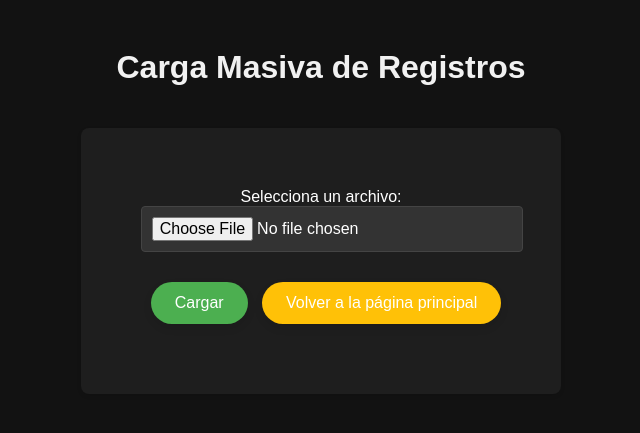
After one commit to misterfores1/App-Generar-Certificados-Python, a Flask app: page /carga_masiva in a window 1280 px wide. The commit adds this page. Shown: the top 433 px of the page, without its empty margins (319-959 px from the left). Run offline with Flask 3, Linux system fonts and the light colour scheme.

Commit message:
act. final

```diff
--- a/app.py
+++ b/app.py
@@ -1,9 +1,10 @@
-import sqlite3
-
 from flask import Flask, render_template, request, send_file, redirect, url_for, session, flash
 from fpdf import FPDF
 from datetime import datetime
 from PIL import Image
+import sqlite3
+import csv
+import os
 
 
 
@@ -15,7 +16,7 @@ app.secret_key = "mi_clave_secreta"
 
 # Función para conectar con la base de datos
 def conectar_bd():
-    connection = sqlite3.connect("certificados.db")
+    connection = sqlite3.connect("main.db")
     connection.row_factory = sqlite3.Row  # Para usar nombres de columnas en las filas
     return connection
 
@@ -71,17 +72,13 @@ def generar_certificado():
     # Documento en tamaño pequeño
     pdf_temp.set_font("Helvetica", size=14)  # Fuente, tamaño 14
     pdf_temp.set_xy(50, 150)  # Ajusta las coordenadas donde aparecerá el texto
-    pdf_temp.cell(30, 10, f"Documento: {documento}", align="C")
+    pdf_temp.cell(110, 50, f"Documento: {documento}", align="C")
 
     # Curso en tamaño mediano
-    pdf_temp.set_font("Helvetica", size=16)  # Fuente, tamaño 16
-    pdf_temp.set_xy(50, 100)  # Ajusta las coordenadas donde aparecerá el texto
-    pdf_temp.cell(40, 10, f"Curso: {curso}", align="C")
+    pdf_temp.set_font("Helvetica", size=22)  # Fuente, tamaño 16
+    pdf_temp.set_xy(50, 130)  # Ajusta las coordenadas donde aparecerá el texto
+    pdf_temp.cell(110, 50, f"Curso: {curso}", align="C")
 
-    # Fecha en tamaño pequeño
-    pdf_temp.set_font("Helvetica", size=14)  # Fuente, tamaño 14
-    pdf_temp.set_xy(50, 100)  # Ajusta las coordenadas donde aparecerá el texto
-    pdf_temp.cell(120, 10, f"Fecha: {fecha_aprobacion}", align="C")
 
     # Guardar el PDF final con la imagen como plantilla y los datos
     output_pdf = "certificado_completo.pdf"
@@ -103,7 +100,7 @@ def login():
         password = request.form["password"]
 
         # Verificar si la contraseña es correcta
-        if password == "clave1234":  # Cambia esto por tu contraseña
+        if password == "fores1234":  # Cambia esto por tu contraseña
             session["authenticated"] = True  # Guardar sesión
             return redirect(url_for("registrar_usuario"))  # Redirigir a la página de registro
 
@@ -148,5 +145,88 @@ def registrar_usuario():
 
     return render_template("registro.html")
 
+
+
+if not os.path.exists('uploads'):
+    os.makedirs('uploads')
+
+# Ruta para la carga masiva
+@app.route('/carga_masiva', methods=['GET', 'POST'])
+def carga_masiva():
+    if request.method == 'POST':
+        print(request.files)  # Ver los archivos enviados por el formulario
+
+        archivo = request.files['archivo']
+
+        if archivo and archivo.filename.endswith('.csv'):
+            # Guardar el archivo en el directorio 'uploads'
+            archivo_path = os.path.join('uploads', archivo.filename)
+            archivo.save(archivo_path)
+
+            # Leer el archivo CSV y agregar los registros a la base de datos
+            try:
+                with open(archivo_path, newline='', encoding='utf-8') as f:
+                    reader = csv.reader(f)
+                    next(reader)  # Si el archivo tiene encabezados, los salta
+                    for row in reader:
+                        # Verificar que la fila tenga la cantidad correcta de datos
+                        if len(row) == 4:  # Por ejemplo, supongamos que hay 4 columnas
+                            documento, nombre, curso, fecha = row
+                            # Inserción de los datos en la base de datos
+                            agregar_a_base_datos(documento, nombre, curso, fecha)
+                        else:
+                            print("Fila no válida:", row)  # Si la fila no tiene la cantidad correcta de columnas
+            except Exception as e:
+                print(f"Error al procesar el archivo: {e}")
+                return 'Hubo un error procesando el archivo', 500
+
+            # Eliminar el archivo después de procesarlo (opcional)
+            os.remove(archivo_path)
+
+            return redirect(url_for('success'))  # Redirigir a una página de éxito
+        else:
+            return 'El archivo no es CSV', 400
+
+    return render_template('carga_masiva.html')
+
+@app.route('/success')
+def success():
+    return '¡Carga exitosa!'
+
+# Función para insertar los datos en la base de datos
+def agregar_a_base_datos(documento, nombre, curso, fecha):
+    connection = sqlite3.connect('main.db')  # Cambiar a tu base de datos
+    cursor = connection.cursor()
+
+    # Suponiendo que tienes una tabla llamada 'aprobados' con las columnas adecuadas
+    cursor.execute('''
+        INSERT INTO aprobados (documento, nombre, curso, fecha)
+        VALUES (?, ?, ?, ?)
+    ''', (documento, nombre, curso, fecha))
+
+    connection.commit()
+    connection.close()
+
+
+
+
+
+
+
+@app.route("/ver_registros")
+def ver_registros():
+    # Conectar a la base de datos y obtener todos los registros
+    connection = conectar_bd()
+    cursor = connection.cursor()
+    cursor.execute("SELECT * FROM aprobados")
+    registros = cursor.fetchall()
+    connection.close()
+
+    # Renderizar la plantilla con los registros
+    return render_template("ver_registros.html", registros=registros)
+
+
+
+
 if __name__ == "__main__":
     app.run(debug=True)
--- a/static/style.css
+++ b/static/style.css
@@ -1,39 +1,94 @@
+/* Estilos generales */
 body {
     font-family: Arial, sans-serif;
+    background-color: #121212; /* Fondo oscuro */
+    color: #fff; /* Texto blanco */
     text-align: center;
     padding: 20px;
-    background-color: #f4f4f4;
 }
 
 h1 {
-    color: #333;
+    color: #f1f1f1;
 }
 
+/* Estilo del formulario */
 form {
     display: inline-block;
-    text-align: left;
-    background: #fff;
-    padding: 20px;
+    text-align: center;
+    background: #1e1e1e; /* Fondo oscuro */
+    padding: 60px;
+    margin: 20px;
     border-radius: 8px;
     box-shadow: 0 2px 4px rgba(0, 0, 0, 0.1);
 }
 
-input, button {
+input {
     display: block;
     width: 100%;
     margin-bottom: 15px;
     padding: 10px;
     font-size: 16px;
+    background-color: #333; /* Fondo oscuro para los inputs */
+    border: 1px solid #444; /* Borde oscuro */
+    color: #fff;
+    border-radius: 4px;
 }
 
+/* Botón de Generar Certificado */
 button {
-    background: #007BFF;
-    color: #fff;
+    background-color: #4CAF50; /* Fondo verde */
+    color: white;
+    font-size: 16px;
+    padding: 12px 24px;
     border: none;
-    border-radius: 4px;
+    border-radius: 50px; /* Bordes redondeados */
     cursor: pointer;
+    text-align: center;
+    box-shadow: 0 4px 8px rgba(0, 0, 0, 0.1); /* Sombra suave */
+    transition: all 0.3s ease;
+    width: auto;
+    margin: 10px;
 }
 
+/* Efecto al pasar el ratón (hover) */
 button:hover {
-    background: #0056b3;
+    background-color: #45a049; /* Fondo más oscuro */
+    transform: translateY(-2px); /* Efecto de elevación */
+    box-shadow: 0 6px 15px rgba(0, 0, 0, 0.2); /* Sombra más intensa */
 }
+
+/* Estilo específico para el botón "Generar Certificado" */
+button#registrar {
+    background-color: #007BFF; /* Azul para "Generar Certificado" */
+}
+
+button#registrar:hover {
+    background-color: #0056b3; /* Fondo más oscuro al hacer hover */
+}
+
+/* Estilo del enlace "Ver Todos los Registros" */
+a.ver-registros {
+    display: inline-block;
+    text-decoration: none;
+    background-color: #FFC107; /* Fondo amarillo */
+    color: white;
+    padding: 12px 24px;
+    font-size: 16px;
+    border-radius: 50px; /* Bordes redondeados */
+    box-shadow: 0 4px 8px rgba(0, 0, 0, 0.1);
+    transition: all 0.3s ease;
+    margin-top: 15px;
+}
+
+/* Efecto al pasar el ratón sobre el enlace */
+a.ver-registros:hover {
+    background-color: #ffca28; /* Fondo más suave */
+    transform: translateY(-2px); /* Efecto de elevación */
+    box-shadow: 0 6px 15px rgba(0, 0, 0, 0.2);
+}
+
+/* Foco del enlace */
+a.ver-registros:focus {
+    outline: none;
+    box-shadow: 0 0 0 2px rgba(72, 144, 255, 0.5); /* Sombra al enfocar */
+}
--- /dev/null
+++ b/templates/carga_masiva.html
@@ -0,0 +1,22 @@
+<!-- templates/carga_masiva.html -->
+<!DOCTYPE html>
+<html lang="en">
+<head>
+    <meta charset="UTF-8">
+    <meta name="viewport" content="width=device-width, initial-scale=1.0">
+    <link rel="stylesheet" href="/static/style.css">
+    <title>Carga Masiva</title>
+</head>
+<body>
+    <h1>Carga Masiva de Registros</h1>
+
+    <form action="/carga_masiva" method="POST" enctype="multipart/form-data">
+        <label for="archivo">Selecciona un archivo:</label>
+        <input type="file" id="archivo" name="archivo" required>
+        <button type="submit">Cargar</button>
+        <a href="/"   class="ver-registros">Volver a la página principal</a>
+    </form>
+
+
+</body>
+</html>
--- a/templates/login.html
+++ b/templates/login.html
@@ -3,6 +3,7 @@
 <head>
     <meta charset="UTF-8">
     <title>Login</title>
+    <link rel="stylesheet" href="/static/style.css">
 </head>
 <body>
     <h1>Iniciar sesión</h1>
@@ -11,6 +12,7 @@
         <label for="password">Contraseña:</label>
         <input type="password" name="password" id="password" required><br><br>
         <button type="submit">Acceder</button>
+        <a href="/">Volver a la página principal</a>
     </form>
 
     {% with messages = get_flashed_messages(with_categories=true) %}
--- a/templates/registro.html
+++ b/templates/registro.html
@@ -22,7 +22,10 @@
         <input type="text" id="curso" name="curso" placeholder="Ingresa el curso aprobado" required>
         <br>
         <button type="submit">Registrar</button>
+        <a href="/">Volver a la página principal</a>
+    <a href="{{ url_for('ver_registros') }}" class="btn btn-primary">Ver Todos los Registros</a>
     </form>
-    <a href="/">Volver a la página principal</a>
+
+
 </body>
 </html>
--- /dev/null
+++ b/uploads/registros2.csv
@@ -0,0 +1,4 @@
+documento,nombre,curso,fecha
+987654321,CARLOS CAMILO CACERES,CURSO DE CALIGRAFIA,12/12/2004
+343434,EMILIO ESPARZA GONZALEZ,CURSO DE MODA,13/12/2004
+35455,ESTER DE DOLORES FUERTES,CONFECIÓN,14/12/2004
```
Also changed, not shown: templates/certificado.html (+10 -1 lines), templates/ver_registros.html (added, +35 -0 lines), base_de_datos.db (added), main.db (added), mi_base_de_datos.db (added), 6 other files.
